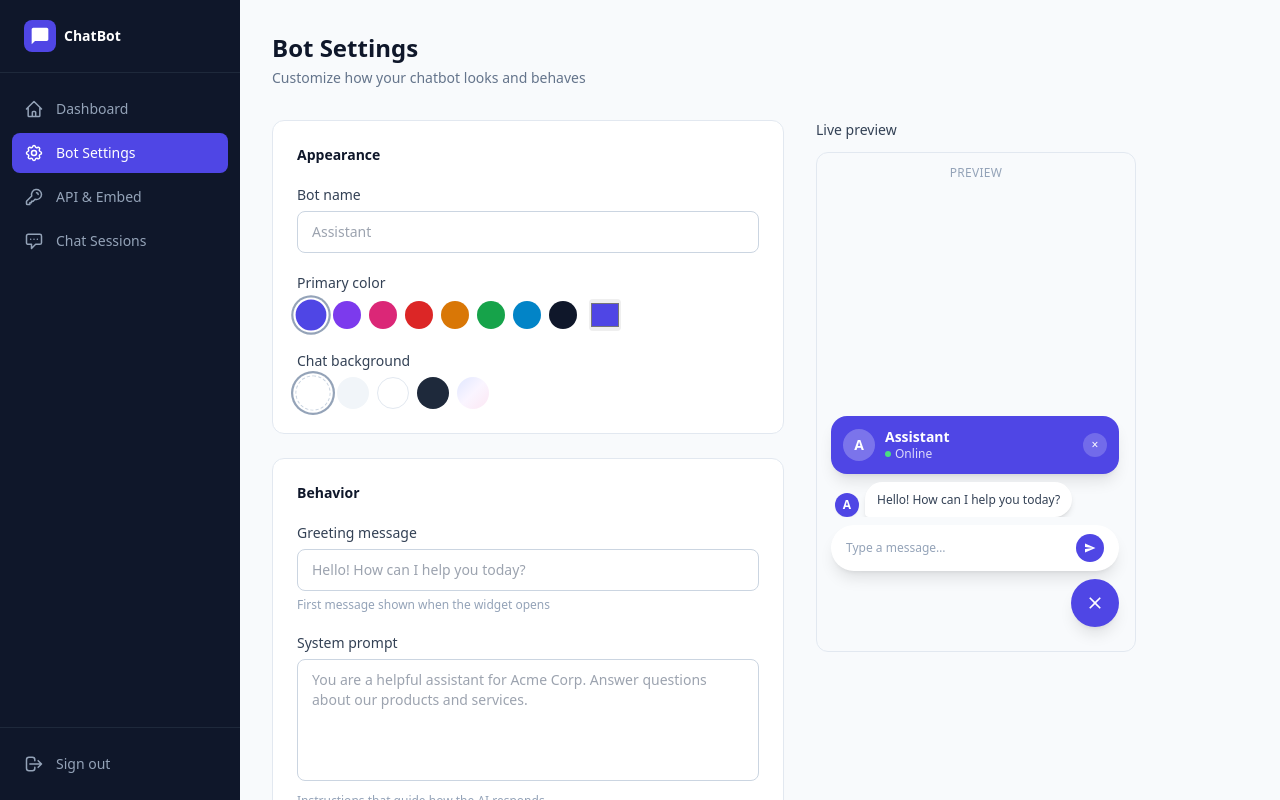
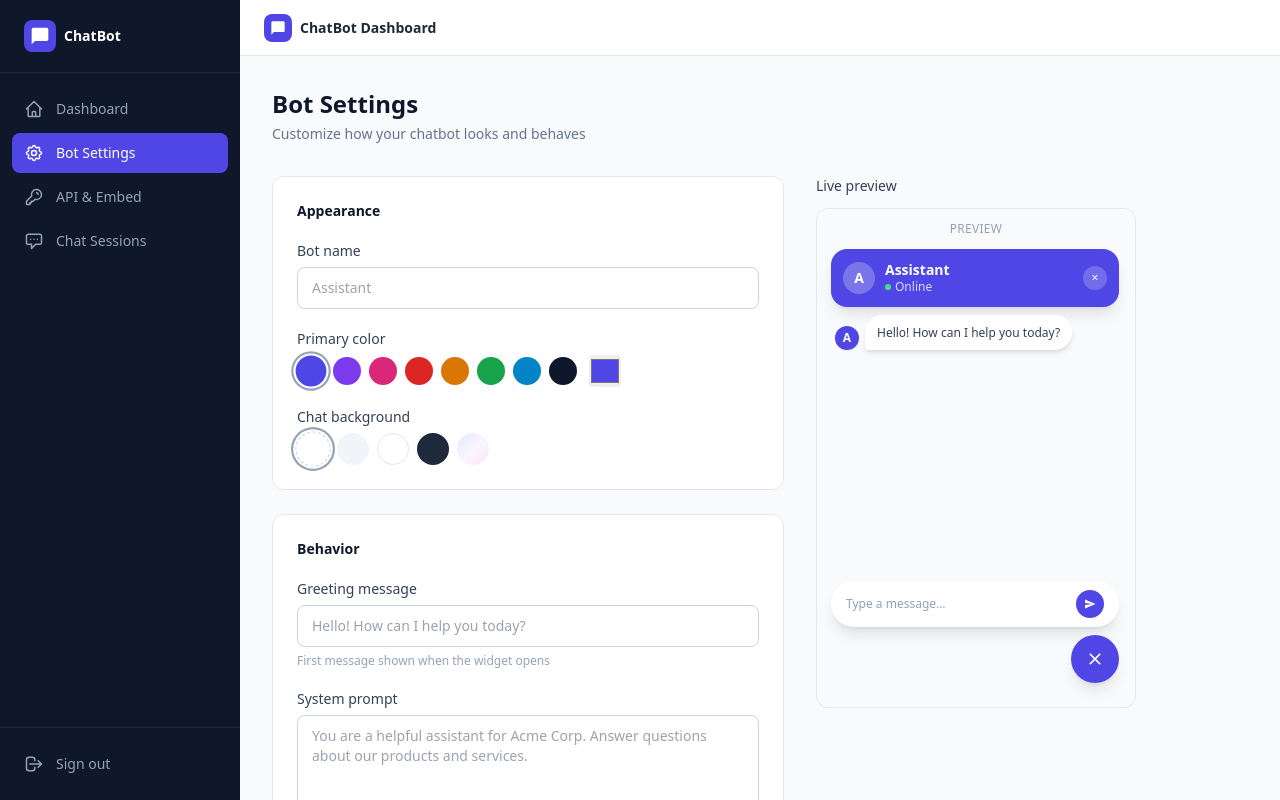
Before and after one commit to R-J-Innovations/ai-chatbot-frontend, a React (Vite) app: page /settings in a window 1280 px wide. Built offline with nearby package versions, Linux system fonts and the light colour scheme; no server answers; sample sign-in values are in the browser's storage.

Commit message:
fix widget preview

```diff
--- a/src/App.tsx
+++ b/src/App.tsx
@@ -13,7 +13,7 @@ import SessionDetail from './pages/SessionDetail'
 export default function App() {
   return (
     <AuthProvider>
-      <BrowserRouter>
+      <BrowserRouter future={{ v7_startTransition: true, v7_relativeSplatPath: true }}>
         <Routes>
           <Route path="/login" element={<Login />} />
           <Route path="/register" element={<Register />} />
--- a/src/components/Layout.tsx
+++ b/src/components/Layout.tsx
@@ -101,9 +101,22 @@ export default function Layout() {
       </aside>
 
       {/* Main content */}
-      <main className="flex-1 overflow-y-auto">
-        <Outlet />
-      </main>
+      <div className="flex-1 flex flex-col overflow-hidden">
+        {/* Top header */}
+        <header className="h-14 bg-white border-b border-slate-200 flex items-center px-6 flex-shrink-0">
+          <div className="flex items-center gap-2">
+            <div className="w-7 h-7 bg-indigo-600 rounded-lg flex items-center justify-center">
+              <svg className="w-4 h-4 text-white" fill="currentColor" viewBox="0 0 24 24">
+                <path d="M20 2H4c-1.1 0-2 .9-2 2v18l4-4h14c1.1 0 2-.9 2-2V4c0-1.1-.9-2-2-2z" />
+              </svg>
+            </div>
+            <span className="text-slate-800 font-semibold text-sm">ChatBot Dashboard</span>
+          </div>
+        </header>
+        <main className="flex-1 overflow-y-auto">
+          <Outlet />
+        </main>
+      </div>
     </div>
   )
 }
--- a/src/components/WidgetPreview.tsx
+++ b/src/components/WidgetPreview.tsx
@@ -11,13 +11,14 @@ export default function WidgetPreview({ botName, greeting, primaryColor, backgro
   const [isOpen, setIsOpen] = useState(true)
   const initial = (botName || 'A')[0].toUpperCase()
 
-  const isGradient = backgroundColor.startsWith('linear-gradient')
-  const isDark = backgroundColor === '#1e293b'
+  const bg = backgroundColor || '#f1f5f9'
+  const isGradient = bg.startsWith('linear-gradient')
+  const isDark = bg === '#1e293b'
 
   return (
     <div
       className="relative h-[500px] rounded-xl border border-slate-200 overflow-hidden select-none transition-all duration-300"
-      style={isGradient ? { backgroundImage: backgroundColor } : { backgroundColor: backgroundColor || '#f1f5f9' }}
+      style={isGradient ? { backgroundImage: bg } : { backgroundColor: bg }}
     >
       <p className={`absolute top-3 left-1/2 -translate-x-1/2 text-xs font-medium tracking-wide uppercase z-10 ${isDark ? 'text-slate-500' : 'text-slate-400'}`}>
         Preview
@@ -25,7 +26,7 @@ export default function WidgetPreview({ botName, greeting, primaryColor, backgro
 
       {/* Chat window — transparent container, floating elements like the real widget */}
       {isOpen && (
-        <div className="absolute bottom-20 right-4 w-72 flex flex-col gap-2">
+        <div className="absolute top-10 bottom-20 right-4 w-72 flex flex-col gap-2">
           {/* Header pill */}
           <div
             className="flex items-center gap-2.5 px-3 py-3 rounded-2xl shadow-lg"
@@ -49,7 +50,7 @@ export default function WidgetPreview({ botName, greeting, primaryColor, backgro
           </div>
 
           {/* Messages — transparent, just floating bubbles */}
-          <div className="flex flex-col gap-2 max-h-[220px] overflow-y-auto px-1">
+          <div className="flex flex-col gap-2 flex-1 overflow-y-auto px-1">
             <div className="flex items-end gap-1.5">
               <div
                 className="w-6 h-6 rounded-full flex-shrink-0 flex items-center justify-center text-white text-xs font-bold shadow-sm"
--- a/vite.config.ts
+++ b/vite.config.ts
@@ -8,7 +8,6 @@ export default defineConfig({
       '/api': {
         target: 'https://ai-chatbot-backend-production-d810.up.railway.app',
         changeOrigin: true,
-        rewrite: (path) => path.replace(/^\/api/, ''),
       },
     },
   },
```
Also changed, not shown: .claude/settings.local.json.
